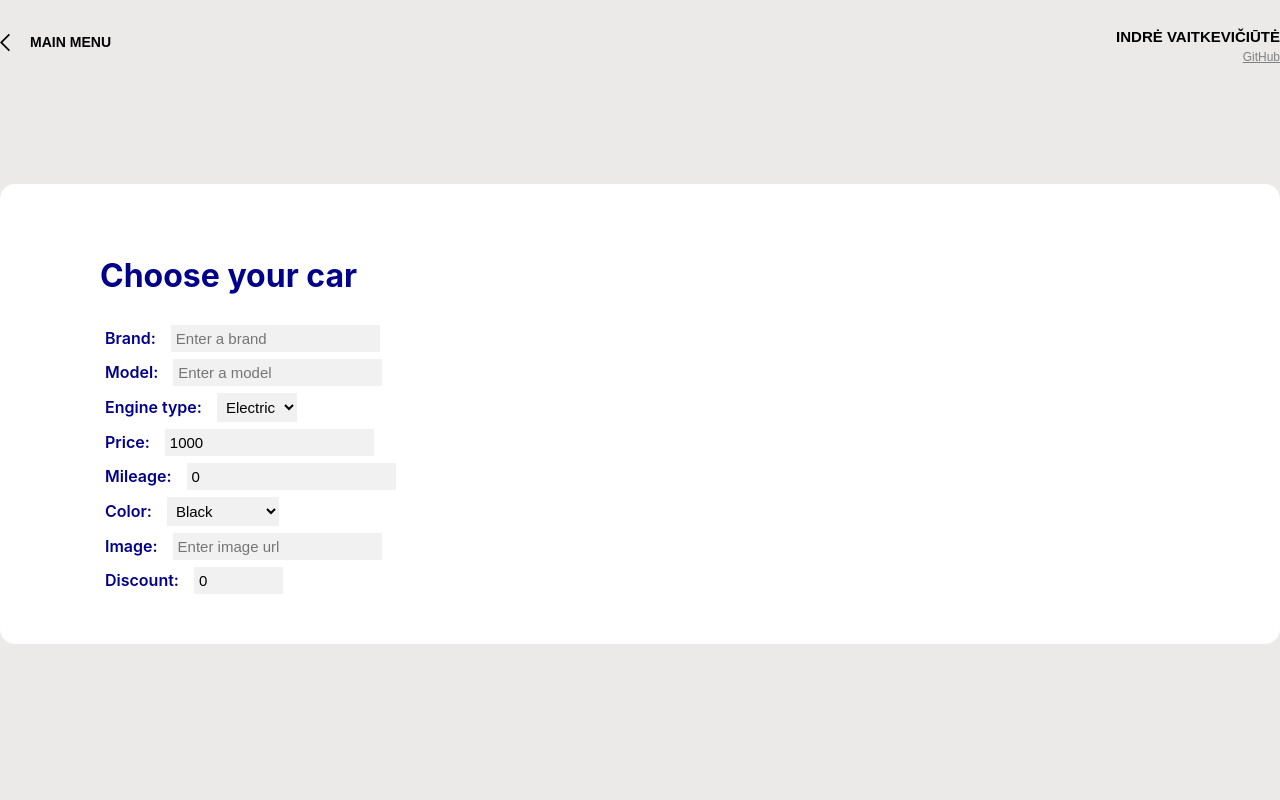
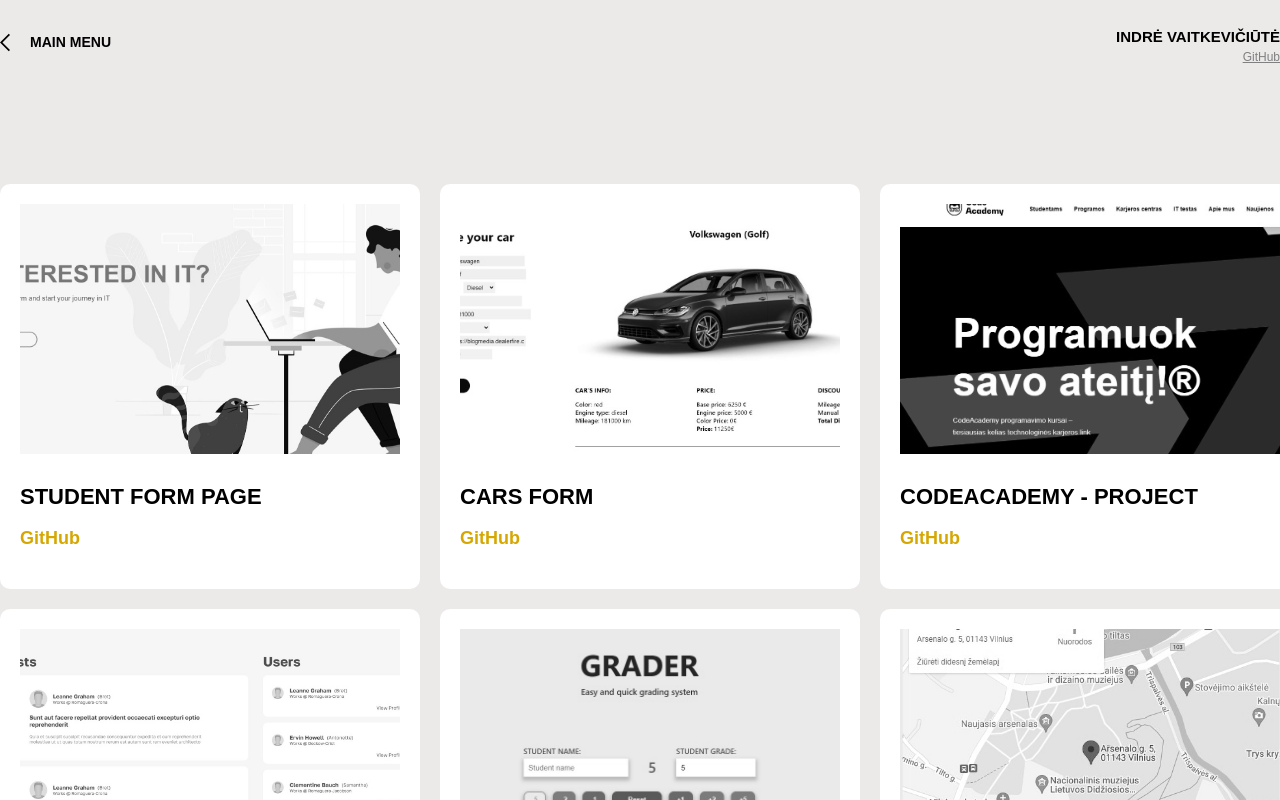
Before and after one commit to vaitkeviciut/react-basics, a React (Create React App) app: page /cars in a window 1280 px wide. Shown: the top 800 px of the page. Built offline with nearby package versions, Linux system fonts and the light colour scheme.

Commit message:
hashrouter

```diff
--- a/src/App.js
+++ b/src/App.js
@@ -23,7 +23,7 @@
     <div className="App">
       <BackButton />
       <Routes>
-        <Route path='/' element={<ContentNav/>} />
+        <Route exact path='/' element={<ContentNav/>} />
         <Route path='/codeacademy' element={<MainPage />} />
         <Route path='/codeacademy/news' element={<NewsPage />} />
         <Route path='/codeacademy/programs' element={<ProgramsPage />} />
--- a/src/index.js
+++ b/src/index.js
@@ -1,6 +1,6 @@
 import React from 'react';
 import ReactDOM from 'react-dom/client';
-import { BrowserRouter } from 'react-router-dom';
+import { HashRouter } from 'react-router-dom';
 import './index.css';
 import App from './App';
 import reportWebVitals from './reportWebVitals';
@@ -8,9 +8,9 @@
 const root = ReactDOM.createRoot(document.getElementById('root'));
 root.render(
   <React.StrictMode>
-    <BrowserRouter>
+    <HashRouter>
       <App />
-    </BrowserRouter>
+    </HashRouter>
   </React.StrictMode>
 );
 
```
